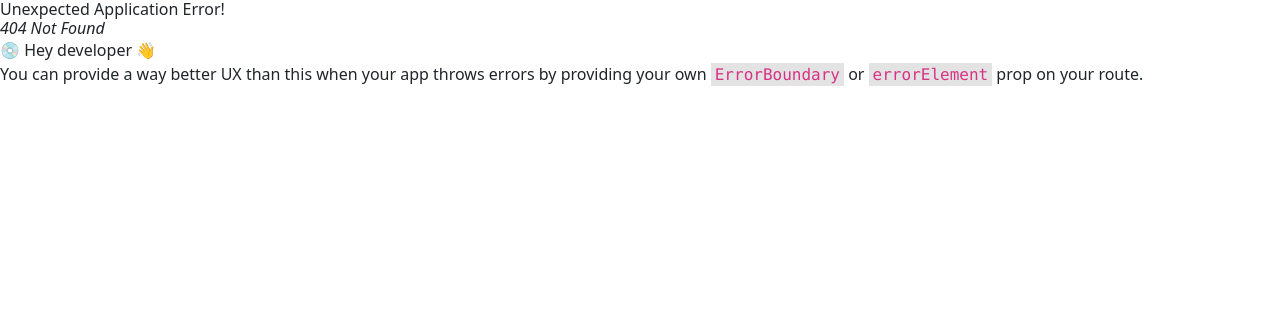
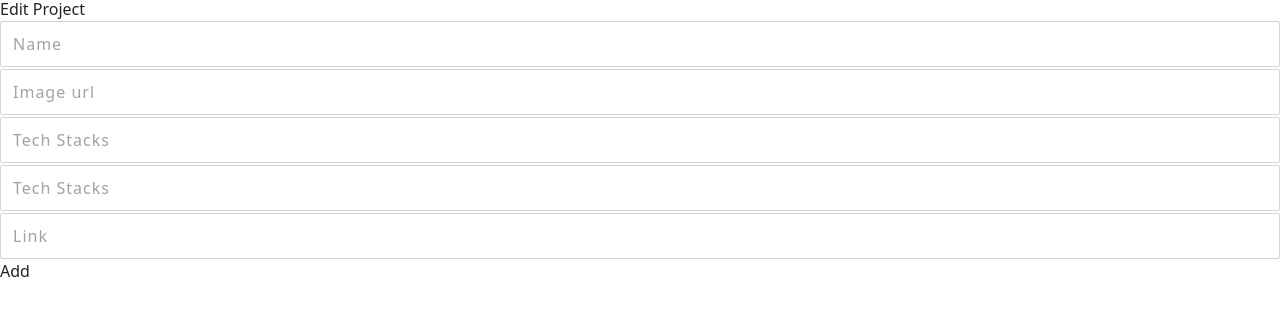
Before and after one commit to youssef-m-roushdy/Portfolio, a React (Create React App) app in the folder frontend/: page /add-project in a window 1280 px wide. Before the commit this address had no page. Shown: the top 316 px of the page. Built offline with nearby package versions, Linux system fonts and the light colour scheme.

Commit message:
admin and user interface

```diff
--- a/frontend/src/pages/Home/Home.jsx
+++ b/frontend/src/pages/Home/Home.jsx
@@ -16,6 +16,7 @@ const Home = ({ user, setUser }) => {
 
   const handleLogout = (e) => {
     e.preventDefault()
+    window.location.reload('/');
     localStorage.removeItem("auth-token");
     setUser(null)
   };
--- /dev/null
+++ b/frontend/src/pages/Projects/AddProject/AddProject.jsx
@@ -0,0 +1,80 @@
+// ProjectEdit.js
+import React, { useState } from 'react';
+import axios from 'axios';
+import { useNavigate } from 'react-router-dom';
+import'./AddProject.css'
+
+const AddProject = () => {
+  const [projectData, setProjectData] = useState({
+    title: '',
+    description: '',
+  });
+  const navigate = useNavigate();
+
+  const handleChange = (e) => {
+    setProjectData({ ...projectData, [e.target.name]: e.target.value });
+  };
+
+  const handleSubmit = async (e) => {
+    e.preventDefault();
+    try {
+      const token = localStorage.getItem('token');
+      await axios.post('/api/projects', projectData, {
+        headers: {
+          Authorization: `Bearer ${token}`,
+        },
+      });
+      navigate('/');
+    } catch (error) {
+      console.error('Failed to add or update project', error);
+    }
+  };
+
+  return (
+    <div>
+      <h2>Edit Project</h2>
+      <form onSubmit={handleSubmit}>
+        <input
+          type="text"
+          name="name"
+          placeholder="Name"
+          value={projectData.name}
+          onChange={handleChange}
+        />
+        <input
+          type="text"
+          name="image"
+          placeholder="Image url"
+          value={projectData.image}
+          onChange={handleChange}
+        />
+
+        <input
+          type="text"
+          name="techStacks"
+          placeholder="Tech Stacks"
+          value={projectData.techStacks}
+          onChange={handleChange}
+        />
+        <input
+          type="text"
+          name="techStacks"
+          placeholder="Tech Stacks"
+          value={projectData.techStacks}
+          onChange={handleChange}
+        />
+        <input
+          type="text"
+          name="link"
+          placeholder="Link"
+          value={projectData.techStacks}
+          onChange={handleChange}
+        />
+
+        <button type="submit">Add</button>
+      </form>
+    </div>
+  );
+};
+
+export default AddProject;
--- a/frontend/src/pages/Projects/Projects.css
+++ b/frontend/src/pages/Projects/Projects.css
@@ -29,6 +29,11 @@
   color: black;
   padding: 5px 10px;
   font-size: 14px;
+}
+
+.project .add-prject-btn {
+  display: inline-block;
+  margin: 10px;
 }
 
 .project .card img {
--- a/frontend/src/pages/Projects/Projects.jsx
+++ b/frontend/src/pages/Projects/Projects.jsx
@@ -2,11 +2,41 @@ import React, { useEffect, useState } from "react";
 import "./Projects.css";
 import Fade from "react-reveal/Fade";
 import axios from "axios";
+import { jwtDecode } from "jwt-decode";
+import { Link } from "react-router-dom";
 
 const Projects = () => {
   const [projects, setProjects] = useState([]);
   const [error, setError] = useState(null);
   const [loading, setLoading] = useState(true);
+  const [user, setUser] = useState(null);
+
+  const handleDelete = async (projectId) => {
+    try {
+      const token = localStorage.getItem('auth-token');
+      await axios.delete(`${process.env.REACT_APP_API_URL}/api/v1/projects/${projectId}`, {
+        headers: {
+          Authorization: `Bearer ${token}`,
+        },
+      });
+      // Optionally update the projects list after deletion
+      setProjects((prevProjects) => prevProjects.filter((project) => project.id !== projectId));
+    } catch (error) {
+      console.error('Failed to delete', error);
+    }
+  };
+
+  useEffect(() => {
+    const token = localStorage.getItem('auth-token');
+    if (token) {
+      try {
+        const decoded = jwtDecode(token); // Decode the token
+        setUser(decoded); // Set user data to state
+      } catch (error) {
+        console.error("Failed to decode token:", error);
+      }
+    }
+  }, []);
 
   const getProjects = async () => {
     try {
@@ -38,7 +68,9 @@ const Projects = () => {
     <div className="project" id="project">
       <h2 className="col-span-12 mt-3 mb-1 text-center">TOP RECENT PROJECTS</h2>
       <hr />
-      <p className="pb-3 text-center">Here are my projects</p>
+      {user?.isAdmin
+      ? (<Fade left><Link class="add-prject-btn text-white bg-blue-700 hover:bg-blue-800 focus:ring-4 focus:ring-blue-300 font-medium rounded-lg text-sm px-5 py-2.5 me-3 mb-2 dark:bg-blue-600 dark:hover:bg-blue-700 focus:outline-none dark:focus:ring-blue-800" to="add-project">Add New Project</Link></Fade>)
+      : (<p className="pb-3 text-center">"Here are my projects"</p>)}
       <div className="row" id="ads">
         {projects.length > 0 ? (
           projects.map((project, index) => (
@@ -70,6 +102,18 @@ const Projects = () => {
                     >
                       View
                     </a>
+                    {user?.isAdmin && (
+                      <div className="d-flex justify-content-between">
+                        <button
+                          type="button"
+                          className="text-white bg-red-700 hover:bg-red-800 focus:outline-none focus:ring-4 focus:ring-red-300 font-medium rounded-full text-sm px-5 py-2.5 text-center me-2 mb-2 dark:bg-red-600 dark:hover:bg-red-700 dark:focus:ring-red-900"
+                          onClick={() => handleDelete(project.id)}
+                        >
+                          Delete
+                        </button>
+                        <Link class="text-white bg-yellow-400 hover:bg-yellow-500 focus:outline-none focus:ring-4 focus:ring-yellow-300 font-medium rounded-full text-sm px-5 py-2.5 text-center me-2 mb-2 dark:focus:ring-yellow-900" to="update-project">Update</Link>
+                      </div>
+                    )}
                   </div>
                 </div>
               </div>
--- /dev/null
+++ b/frontend/src/pages/Projects/UpdateProject/UpdateProject.jsx
@@ -0,0 +1,12 @@
+import React from 'react'
+import'./UpdateProject.css'
+
+const UpdateProject = () => {
+  return (
+    <>
+    <h1>Update Projects page</h1>
+    </>
+  )
+}
+
+export default UpdateProject
--- a/frontend/src/routes/Routes.jsx
+++ b/frontend/src/routes/Routes.jsx
@@ -3,6 +3,8 @@ import App from "../App";
 import PortfolioPage from "../pages/PortfolioPage/PortfolioPage";
 import Login from "../pages/Login/Login";
 import Register from "../pages/Register/Register";
+import AddProject from "../pages/Projects/AddProject/AddProject";
+import UpdateProject from "../pages/Projects/UpdateProject/UpdateProject";
 
 
 
@@ -15,6 +17,8 @@ export const router = createBrowserRouter([
             { path: "", element: <PortfolioPage /> },
             { path: "login", element: <Login /> },
             { path: "register", element: <Register/> },
+            { path: "add-project", element: <AddProject/> },
+            { path: "update-project", element: <UpdateProject/> },
         ]
     }
 ])
```
Also changed, not shown: frontend/src/pages/Projects/AddProject/AddProject.css (added), frontend/src/pages/Projects/UpdateProject/UpdateProject.css (added), 1 other file (tests, documents, lock files or other folders).
